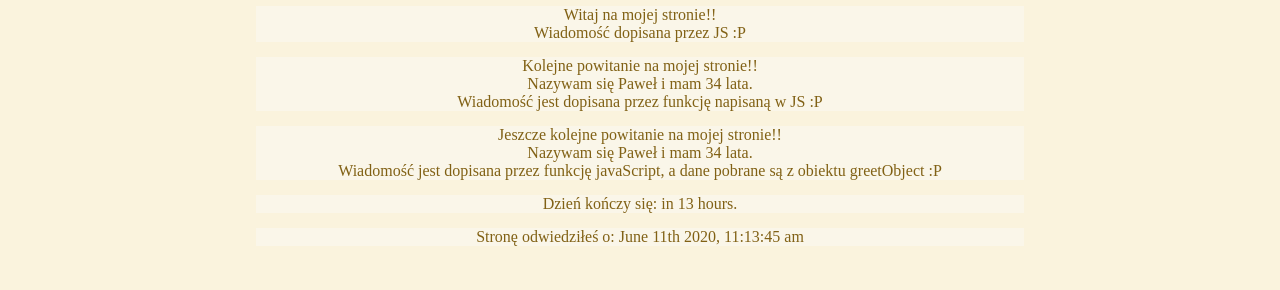
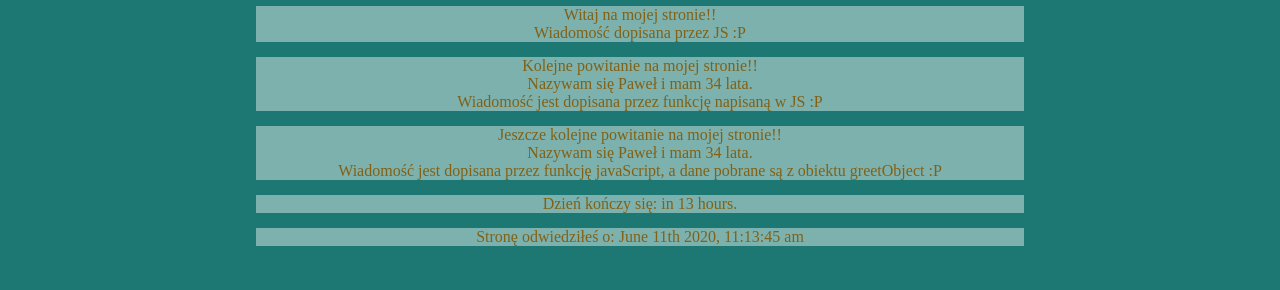
Before and after one commit to pawel-haraf/homepage-webpack, a website built with webpack: page src/pages/index.html in a window 1280 px wide. Shown: the part 182-472 px from the top of the page. Built offline with nearby package versions, Linux system fonts and the light colour scheme.

Commit message:
2nd change background

```diff
--- a/src/scss/style.scss
+++ b/src/scss/style.scss
@@ -19,7 +19,7 @@ html {
 }
 
 .body {
-  background: #FAF3DD;
+  background: #1D7874;
   display: grid;
   grid-template-columns: 1fr, 8fr, 1f;
   grid-template-areas:
```
